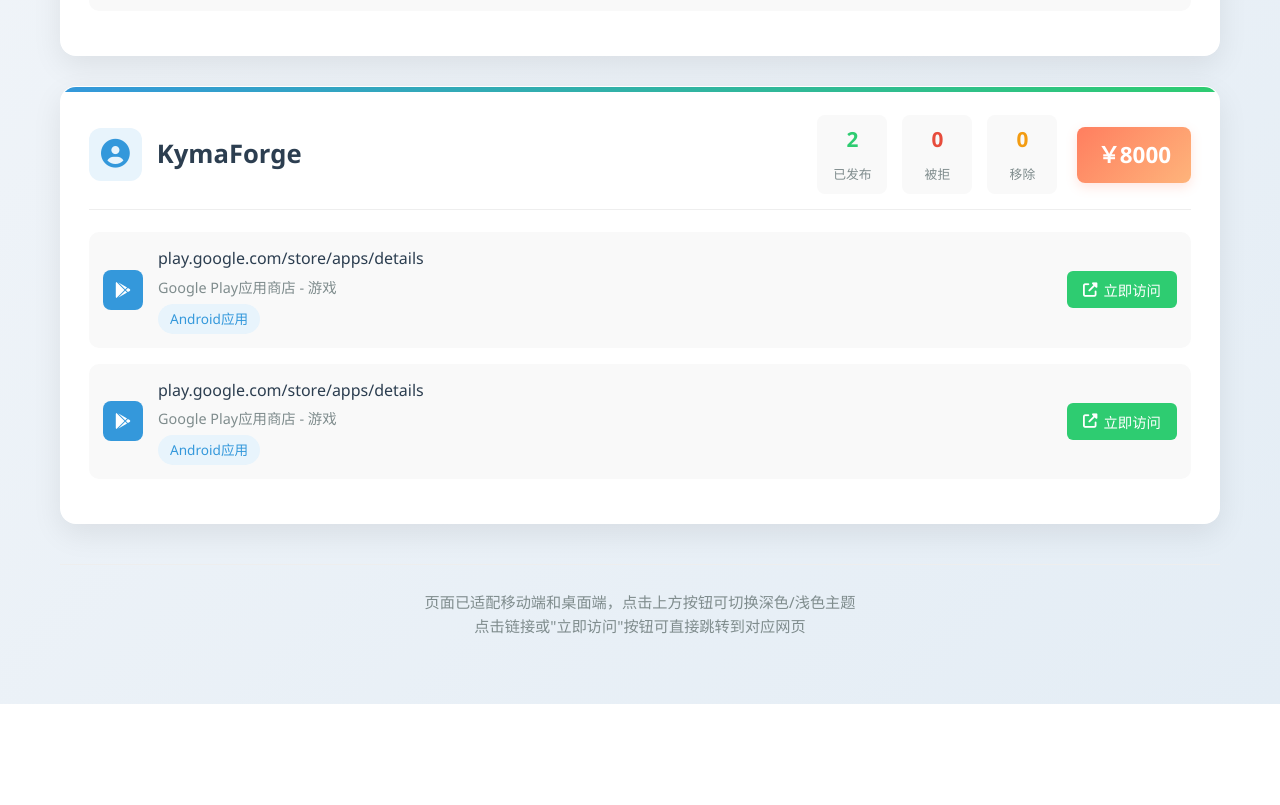
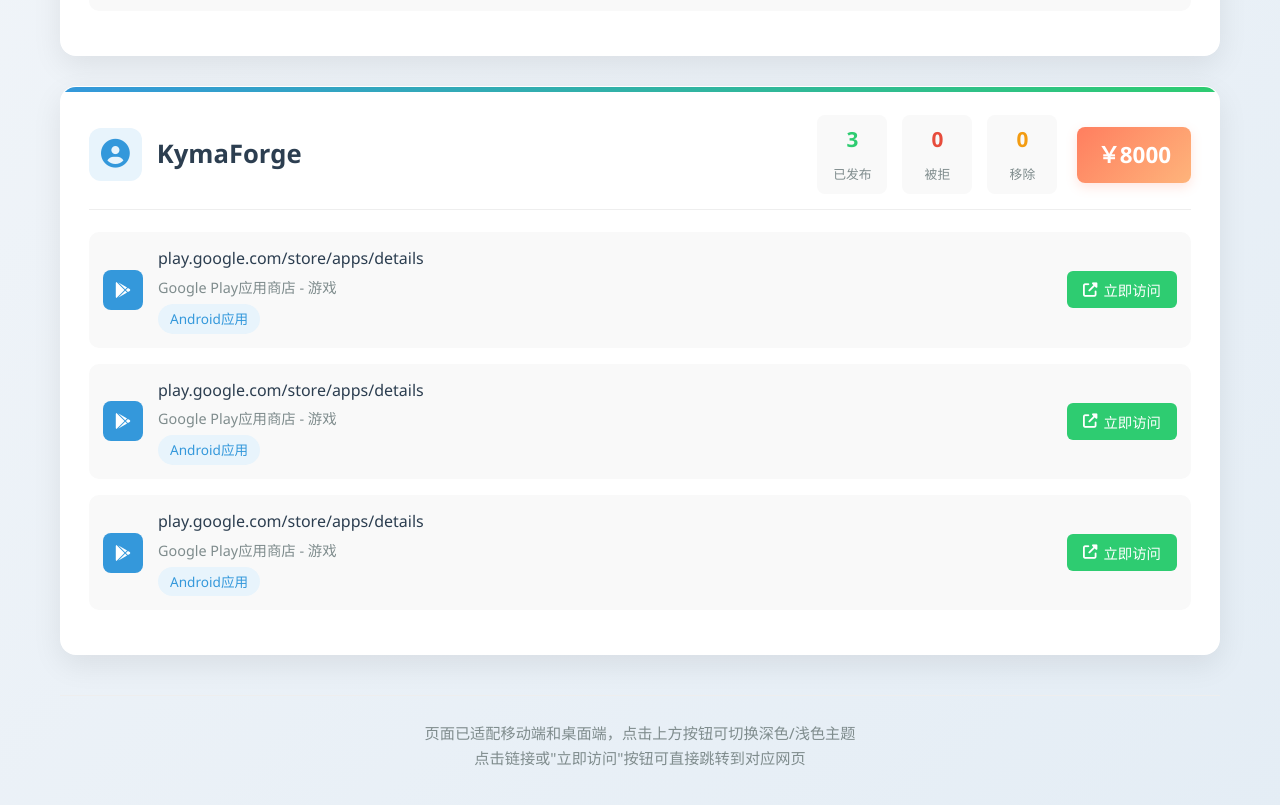
Before and after one commit to GGDeveloperCenter/GGDeveloperCenter.github.io, a plain HTML site: page index.html in a window 1280 px wide. Shown: the part 1073-1878 px from the top of the page. Before the commit the page ends 1777 px from the top, so only its background shows below. Drawn offline with Linux system fonts and the light colour scheme.

Commit message:
Add files via upload

```diff
--- a/index.html
+++ b/index.html
@@ -3,7 +3,7 @@
 <head>
     <meta charset="UTF-8">
     <meta name="viewport" content="width=device-width, initial-scale=1.0">
-    <title>账号信息展示</title>
+    <title>GGDeveloperCenter</title>
     <link rel="stylesheet" href="https://cdnjs.cloudflare.com/ajax/libs/font-awesome/6.4.0/css/all.min.css">
     <style>
         * {
@@ -1134,7 +1134,7 @@
                     <div class="account-meta">
                         <div class="account-stats">
                             <div class="stat-item stat-published">
-                                <span class="stat-number">2</span>
+                                <span class="stat-number">3</span>
                                 <span class="stat-label">已发布</span>
                             </div>
                             <div class="stat-item stat-rejected">
@@ -1180,6 +1180,23 @@
                         </div>
                         <div class="link-actions">
                             <button class="direct-link-btn" onclick="window.open('https://play.google.com/store/apps/details?id=com.KymaForge.NstGrdian', '_blank')">
+                                <i class="fas fa-external-link-alt"></i> 立即访问
+                            </button>
+                        </div>
+                    </div>
+                      <div class="link-item">
+                        <div class="link-icon">
+                            <i class="fab fa-google-play"></i>
+                        </div>
+                        <div class="link-text">
+                            <a href="https://play.google.com/store/apps/details?id=com.KymaForge.ZooMorphix" target="_blank">
+                                https://play.google.com/store/apps/details?id=com.KymaForge.ZooMorphix
+                            </a>
+                            <div class="link-desc">Google Play应用商店 - 游戏</div>
+                            <span class="platform-tag">Android应用</span>
+                        </div>
+                        <div class="link-actions">
+                            <button class="direct-link-btn" onclick="window.open('https://play.google.com/store/apps/details?id=com.KymaForge.ZooMorphix', '_blank')">
                                 <i class="fas fa-external-link-alt"></i> 立即访问
                             </button>
                         </div>
@@ -1421,5 +1438,4 @@
         });
     </script>
 </body>
-
 </html>
```
